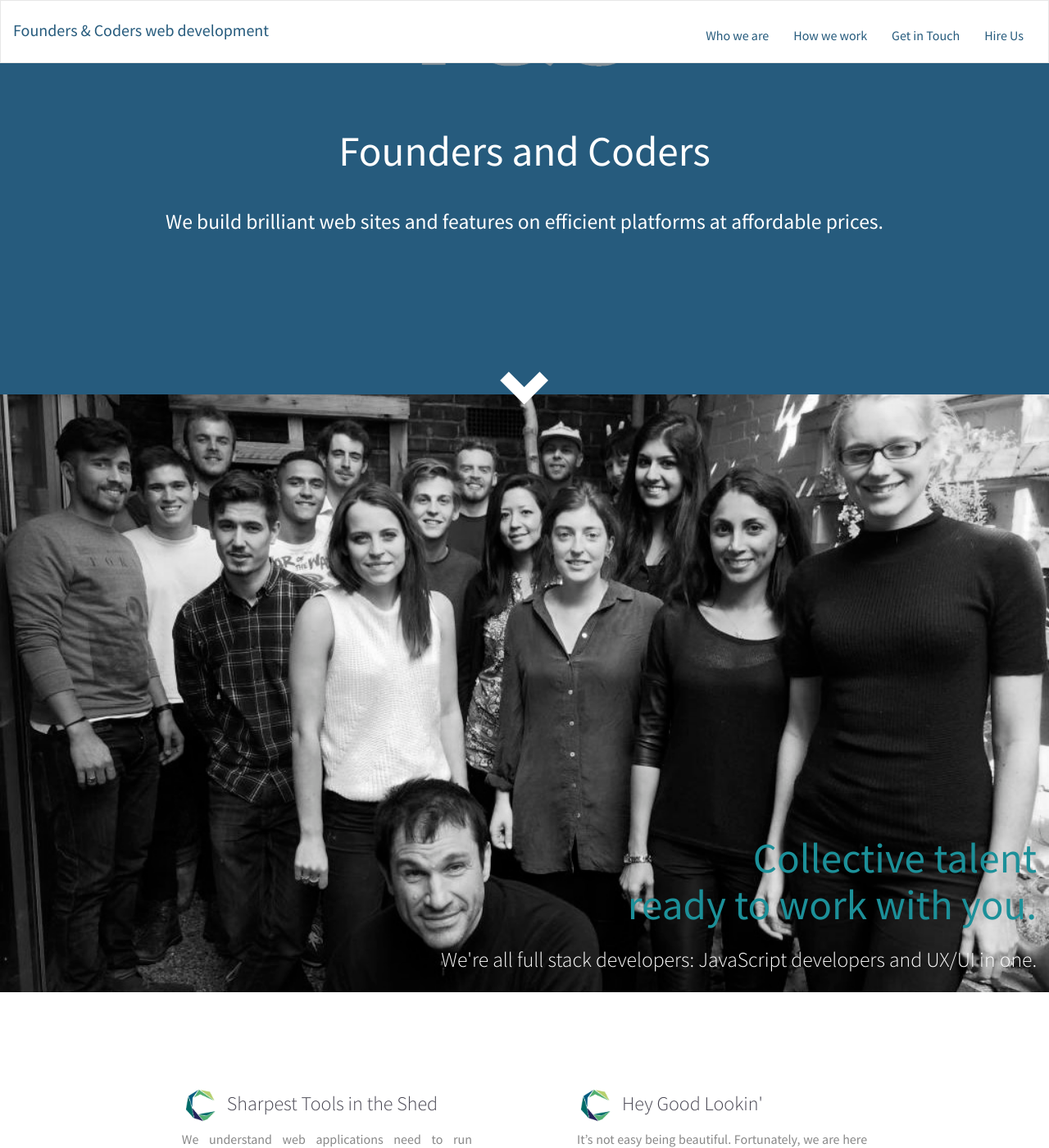
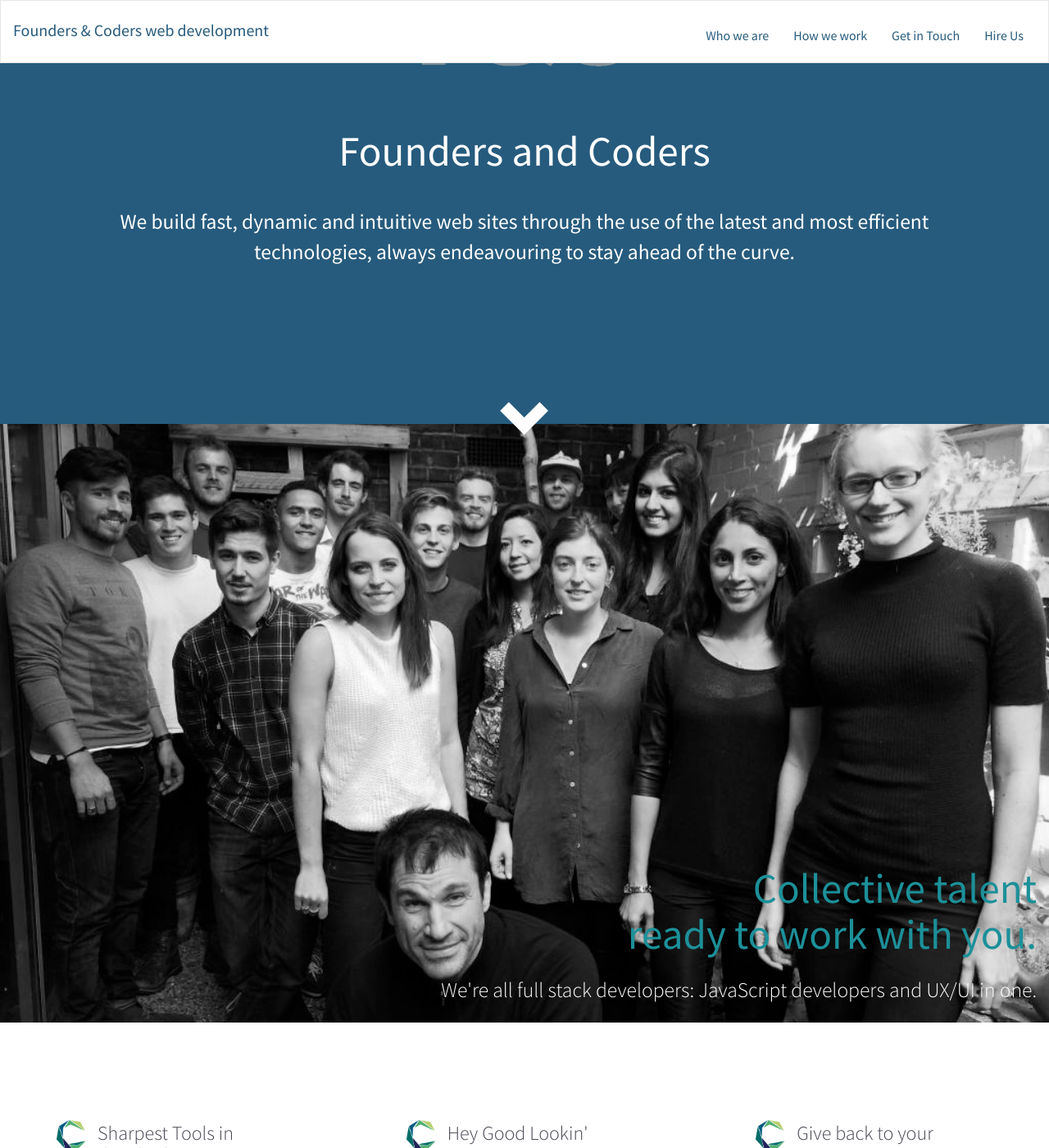
Before and after one commit to sofer/foundersandcoders, a Jekyll site: the page built from index.html, in a window 1280 px wide and 1400 px high, scrolled down 207 px. Shown: the whole window at 82% size. Built offline with Jekyll 4.4.1, drawn with Linux system fonts in a browser that asks for light colours; nearby versions of some CDN libraries; some of the changed text lies outside the part shown.

Commit message:
changes to copie

```diff
--- a/css/main.css
+++ b/css/main.css
@@ -390,10 +390,18 @@
   *zoom: 1;
 }
 .home-page .about-list .aboutlist_container .top-row #topOne {
-  padding: 9vw 5vw 9vw 9vw;
+  padding: 9vw 9vw 9vw 5vw;
+  margin: 0;
 }
 .home-page .about-list .aboutlist_container .top-row #topTwo {
   padding: 9vw 9vw 9vw 5vw;
+}
+.home-page .about-list .aboutlist_container .top-row #topThree {
+  padding: 9vw 9vw 35vw 5vw;
+  margin: 0;
+}
+.home-page .about-list .aboutlist_container #h4-givebBackToTheCommunity {
+  padding: 0.3em 0 1.5em 0;
 }
 .home-page .brands {
   font-family: "Source Sans Pro", sans-serif;
--- a/index.html
+++ b/index.html
@@ -13,7 +13,7 @@
 		<div class="tagline_container container">
 			<img src="img/F&C.png">
 			<h1>Founders and Coders</h1>
-			<p>We build brilliant web sites and features on efficient platforms at affordable prices.</p>
+			<p>We build fast, dynamic and intuitive web sites through the use of the latest and most efficient technologies, always endeavouring to stay ahead of the curve.</p>
 			<div class="outer">
 				<div class="bouncing">
 					<a href="#team"><span class="glyphicon glyphicon-chevron-down"></span></a>
@@ -43,18 +43,22 @@
 	<div class="about-list">
 		<div class="aboutlist_container container-fluid">
 			<div class="top-row row">
-				<div class="col-md-1"></div>
-				<div class="col-xs-12 col-sm-6 col-md-5" id="topOne">
+				<div class="col-xs-12 col-sm-5 col-sm-offset-1 col-md-4" id="topOne">
 					<img src="/img/camdenlogo.png">
 					<h4>Sharpest Tools in the Shed</h4>
-					<p>We understand web applications need to run smoothly, load quickly and handle large amounts of data efficiently. Like Yahoo!, Paypal, eBay, and Uber, we love Node.js. Node is a powerful technology used to create efficient and scalable network applications. If you don't understand what this means, don't worry because we stay on top of the latest tech movements so you don't have to. Whether you want to add a new social media feed or manage your customer database, we'll pick the best systems to use so the result are always powerful applications with clean and maintainable code.</p>
+						<p>We understand web applications need to run smoothly, load quickly and handle large amounts of data efficiently. Like Yahoo!, Paypal, eBay, and Uber, we love Node.js. Node is a powerful technology used to create efficient and scalable network applications. If you don't understand what this means, don't worry because we stay on top of the latest tech movements so you don't have to. Whether you want to add a new social media feed or manage your customer database, we'll pick the best systems to use so the results are always powerful applications with clean and maintainable code.</p>
 					<!-- This should be about how well everything works.  -->
 				</div>
-				<div class="col-xs-12 col-sm-6 col-md-5" id="topTwo">
+				<div class="col-xs-12 col-sm-5 col-md-4" id="topTwo">
 					<img src="/img/camdenlogo.png">
-					<h4>Hey Good Lookin'</h4>
-					<p>It’s not easy being beautiful. Fortunately, we are here to make sure users enjoy visiting your site and understand easily how to use it. We’ve got powerful templates and style editors, including Bootstrap and Sass, that quickly get you looking your best and allow for painless styling changes across anything we build for you. Using D3 we create beautiful, interactive data visualisation for your site. Everything we make can be optimised across a full range of computer, mobile and tablet devices. We are happy to help you to create new style guides or to work following existing ones.</p>
+					<h4 id = "h4-givebBackToTheCommunity">Hey Good Lookin'</h4>
+						<p>It’s not easy being beautiful. Fortunately, we are here to make sure users enjoy visiting your site and understand easily how to use it. We’ve got powerful templates and style editors, including Bootstrap and Sass, that quickly get you looking your best and allow for painless styling changes across anything we build for you. Using D3 we create beautiful, interactive data visualisation for your site. Everything we make can be optimised across a full range of computer, mobile and tablet devices. We are happy to help you to create new style guides or to work following existing ones.</p>
 					<!-- This shoudl be about how good it looks. -->
+				</div>
+				<div class="col-xs-12 col-sm-6 col-sm-offset-3 col-md-4" id="topThree">
+				<img src="/img/camdenlogo.png">
+					<h4 >Give back to your community</h4>
+						<p>The free Founders and Coders course trains young people as junior web developers via an intensive two-month course run several times a year.  We accept applications from anyone willing to work hard with their team and keen to learn. Employers are able to hire our students with no finder's fee, and our programming grads are working in tech companies all over London. Other graduates work freelance or stick around to help us tackle projects here. </p>
 				</div>
 			</div>
 		</div>
```
Also changed, not shown: css/main.scss (+11 -1 lines), how-we-work.html (+8 -8 lines), 1 other file.
